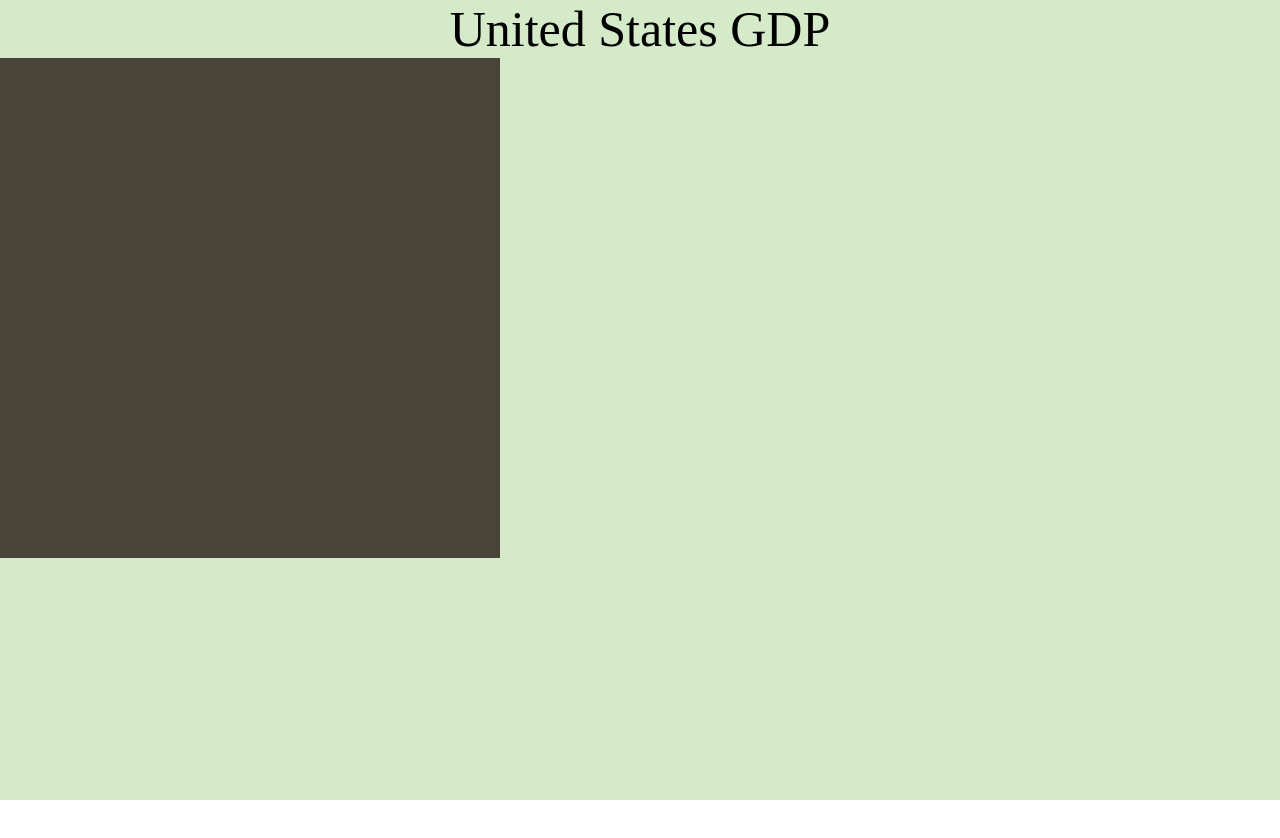
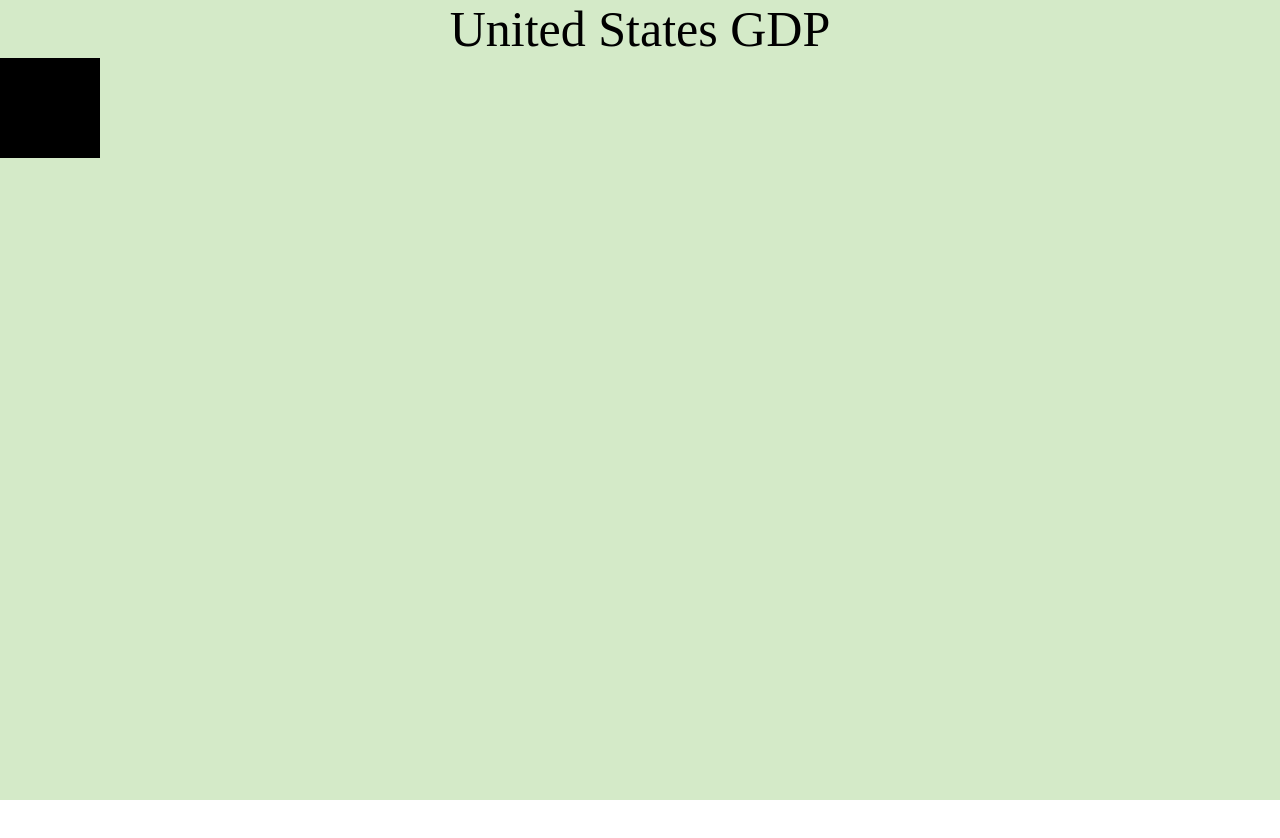
Before and after one commit to hannamlittlefield/BarChart, a React (Create React App) app: page / in a window 1280 px wide. Shown: the top 838 px of the page. Built offline with nearby package versions, Linux system fonts and the light colour scheme; a web font is replaced by a local one.

Commit message:
working meeting

```diff
--- a/src/App.css
+++ b/src/App.css
@@ -16,9 +16,10 @@
 }
 
 #chartContainer{
-  background-color: #484538;
-  width: 500px;
-  height: 500px;
+  background-color: black;
+  width: 100px;
+  height: 100px;
+
 }
 
 .dataBar{
--- a/src/App.js
+++ b/src/App.js
@@ -4,7 +4,6 @@ import BarChart from './BarChart';
 
 export default function App() {
 
-//TO DO https://raw.githubusercontent.com/freeCodeCamp/ProjectReferenceData/master/GDP-data.json
   return (
     <div className="App">
           <div id="title">United States GDP</div>
--- a/src/BarChart.js
+++ b/src/BarChart.js
@@ -15,23 +15,48 @@ export default function BarChart(){
         });
             return () => undefined;
         }, []);
+        console.log(data)
 
-        const svgElement = d3.select("div")
-            .append("svg")
-            .attr("width", svgWidth)
-            .attr("height", svgHeight);
+        //create svg element from div
+    const svgElement = d3.select("div")
+        .append("svg")
+        .attr("width", svgWidth)
+        .attr("height", svgHeight);
 
-        //adding tooltip
-         //   .append("tooltip")
+        //create x axis - story 2
+    svgElement
+        .append("g")
+        .attr("id", "x-axis")
 
+        //create y axis - story 3
+    svgElement
+        .append("g")
+        .attr("id", "y-axis")
+
+        //create bars from data - story 5
+    svgElement
+        .selectAll("rect")
+        .data(data)
+        .enter()
+        .append("rect")
+
+        //create tooltip - story 12
+    svgElement
+        .select("svg")
+        .append("div")
+        .attr("id", "tooltip")
+        .append("text")
+        //.text("put function for text here for tooltip")
 
     return(
         <div id="chartContainer">
-            <g id="x-axis"></g>
-            <g id="y-axis"></g>
         </div>
 
 
     );
 
 }
+
+
+// create ref in return statement to reference to svg
+// https://www.pluralsight.com/guides/drawing-charts-in-react-with-d3
```
Also changed, not shown: 1 other file (tests, documents, lock files or other folders).
